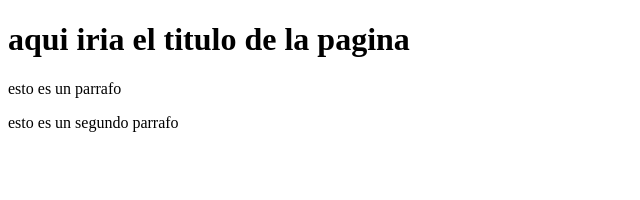
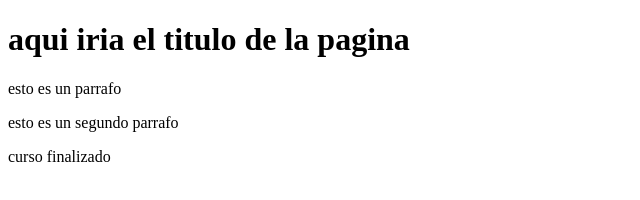
Before and after one commit to luifrodriguezcas/Proyecto-web-empresa-3, a plain HTML site: page index.html in a window 1280 px wide. Shown: the whole page, without its empty margins (0-640 px from the left). Drawn offline with Linux system fonts and the light colour scheme.

Commit message:
he acabado el curso de gir

```diff
--- a/index.html
+++ b/index.html
@@ -11,5 +11,6 @@
     <h1>aqui iria el titulo de la pagina</h1>
     <p>esto es un parrafo</p>
     <p>esto es un segundo parrafo</p>
+    <p>curso finalizado</p>
 </body>
 </html>
```
